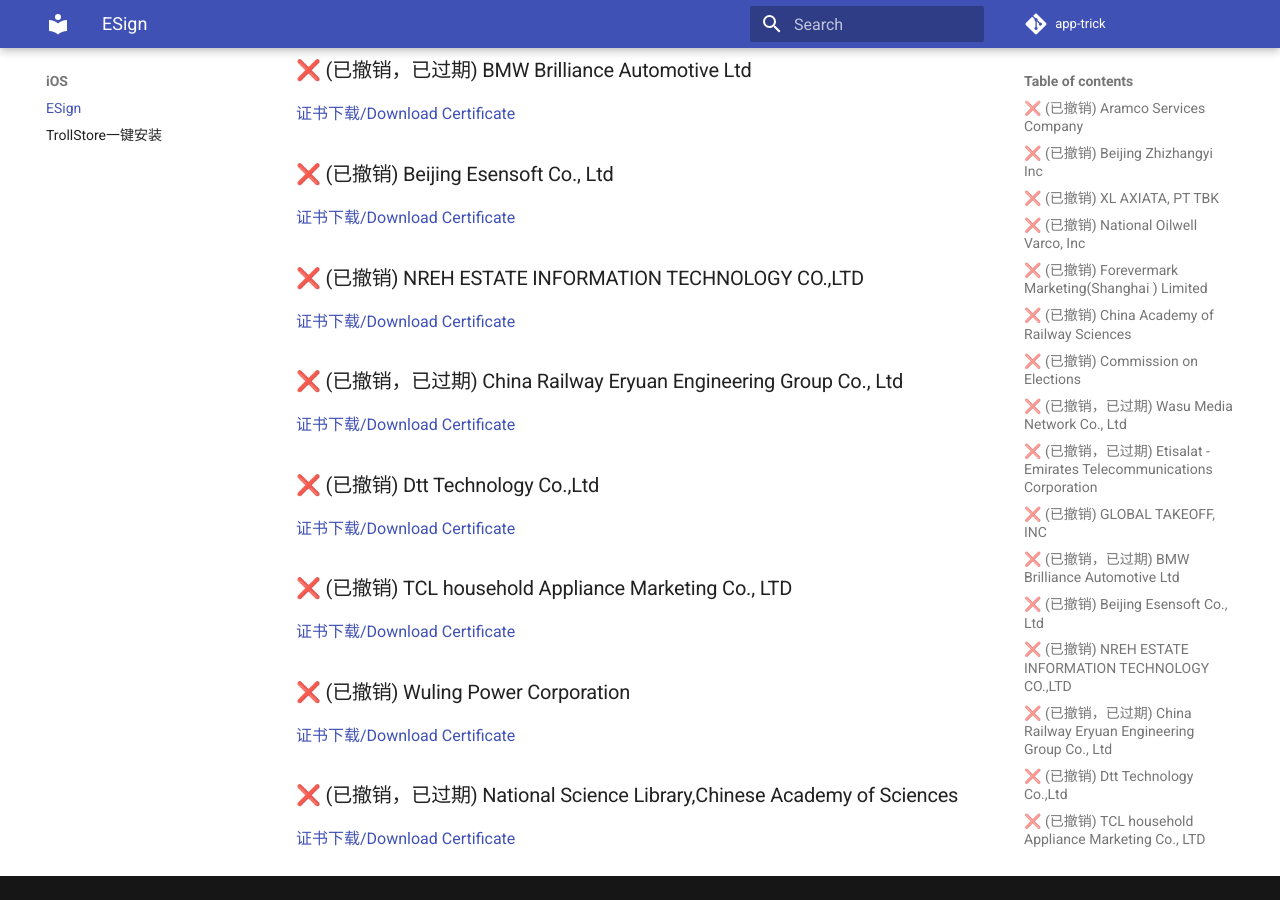
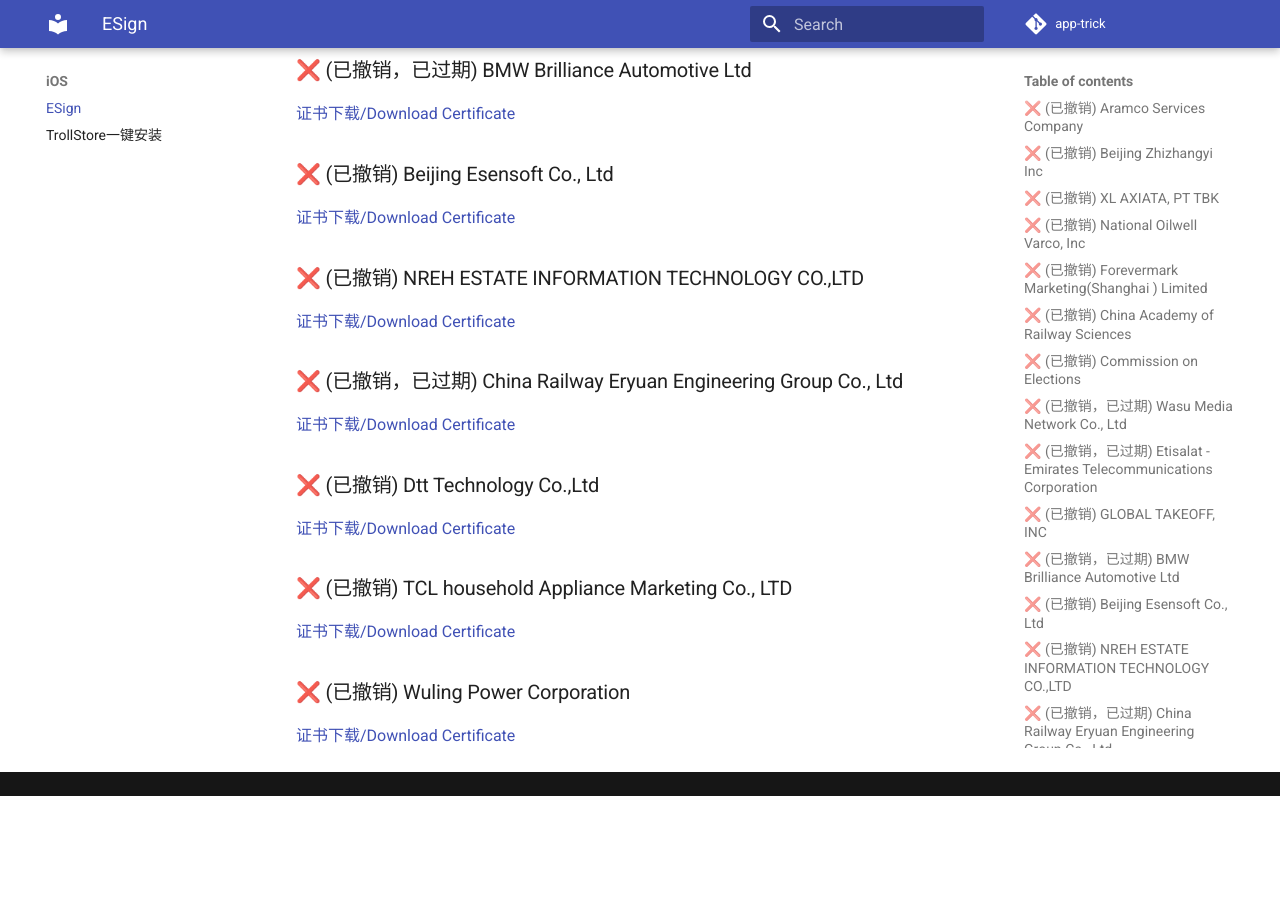
Before and after one commit to app-trick/app-trick.github.io, an MkDocs documentation site: the page built from docs/iOS/Esign.md, in a window 1280 px wide and 900 px high, scrolled down 1375 px. Built offline with MkDocs 1.6.1 and Material for MkDocs 9.7.7, drawn with Linux system fonts in a browser that asks for light colours; comment, search, counter and statistics services are not loaded; after the commit the page ends 2171 px from its top, so only the background shows below that.

Commit message:
Esign Repo Update

```diff
--- a/docs/iOS/Esign.md
+++ b/docs/iOS/Esign.md
@@ -42,5 +42,3 @@
 [证书下载/Download Certificate](/iOS/cert/TCL%20household%20Appliance%20Marketing%20Co.%2C%20LTD.zip)
 ### ❌ (已撤销) Wuling Power Corporation
 [证书下载/Download Certificate](/iOS/cert/Wuling%20Power%20Corporation.zip)
-### ❌ (已撤销，已过期) National Science Library,Chinese Academy  of Sciences
-[证书下载/Download Certificate](/iOS/cert/National%20Science%20Library%2CChinese%20Academy%20%20of%20Sciences.zip)
--- a/docs/iOS/cert/list.txt
+++ b/docs/iOS/cert/list.txt
@@ -15,4 +15,3 @@
 Dtt Technology Co.,Ltd.zip
 TCL household Appliance Marketing Co., LTD.zip
 Wuling Power Corporation.zip
-National Science Library,Chinese Academy  of Sciences.zip
```
Also changed, not shown: 1 other file.
